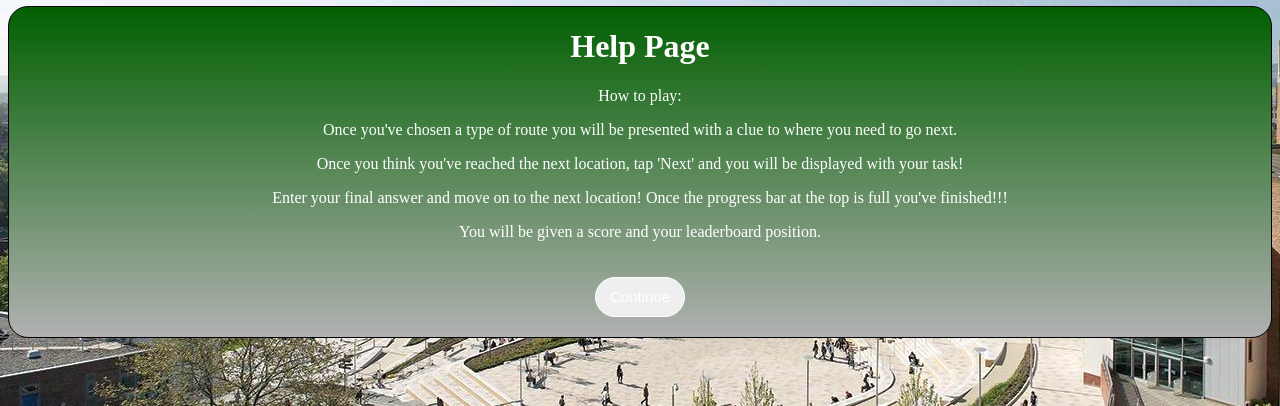
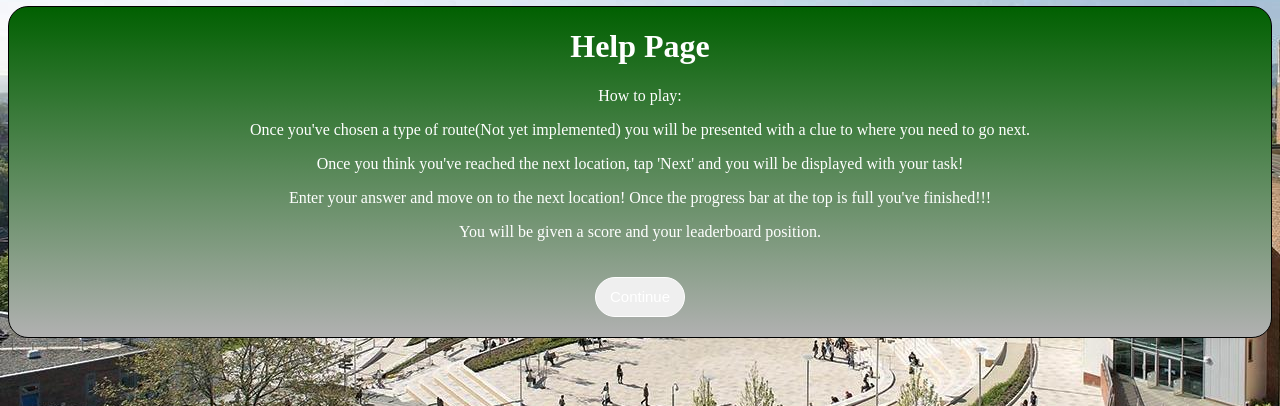
Before and after one commit to billyThornton/eXeplore-Group-K, a Flask app: page /HelpPage in a window 1280 px wide. Shown: the part 94-500 px from the top of the page. Run offline with Flask 2, Linux system fonts and the light colour scheme.

Commit message:
Commented and edited help page, added logout functionality on pop out side bar.

```diff
--- a/templates/mobile/Help_Page.html
+++ b/templates/mobile/Help_Page.html
@@ -21,7 +21,7 @@
 	      <a href="#" >Help</a>
 	      <a href="#" onclick="appConstruction()">FAQ</a>
 	      <a href="#" onclick="appConstruction()">Resources</a>
-	      <a href="#">Logout</a>
+	      <a href="/Logout">Logout</a>
 	    </div>
 
 		<div class="navbar">
@@ -34,12 +34,11 @@
 
 		<div id="help_message">
 			<p>How to play:</p>
-			<p>Once you've chosen a type of route you will be presented with a clue to where you need to go next.</p>
+			<p>Once you've chosen a type of route(Not yet implemented) you will be presented with a clue to where you need to go next.</p>
 			<p>Once you think you've reached the next location, tap 'Next' and you will be displayed with your task!</p>
-			<p>Enter your final answer and move on to the next location! Once the progress bar at the top is full you've finished!!!</p>
+			<p>Enter your answer and move on to the next location! Once the progress bar at the top is full you've finished!!!</p>
 			<p>You will be given a score and your leaderboard position.</p>
 		</div>
-
 
 		<div id="transparent_button_container">
 			<button type="button" onclick="location.href='Game'" class="transparent_button" name="contine_button">Continue</button>
```
